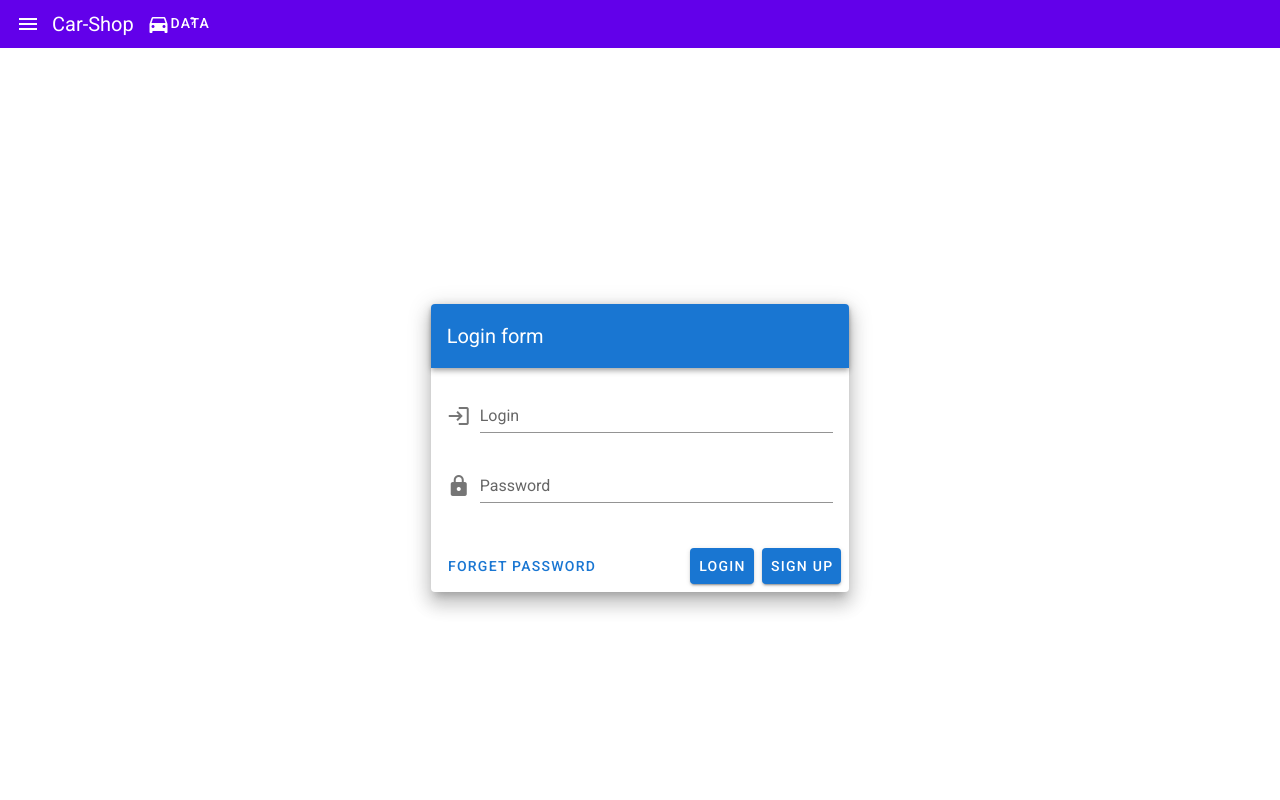
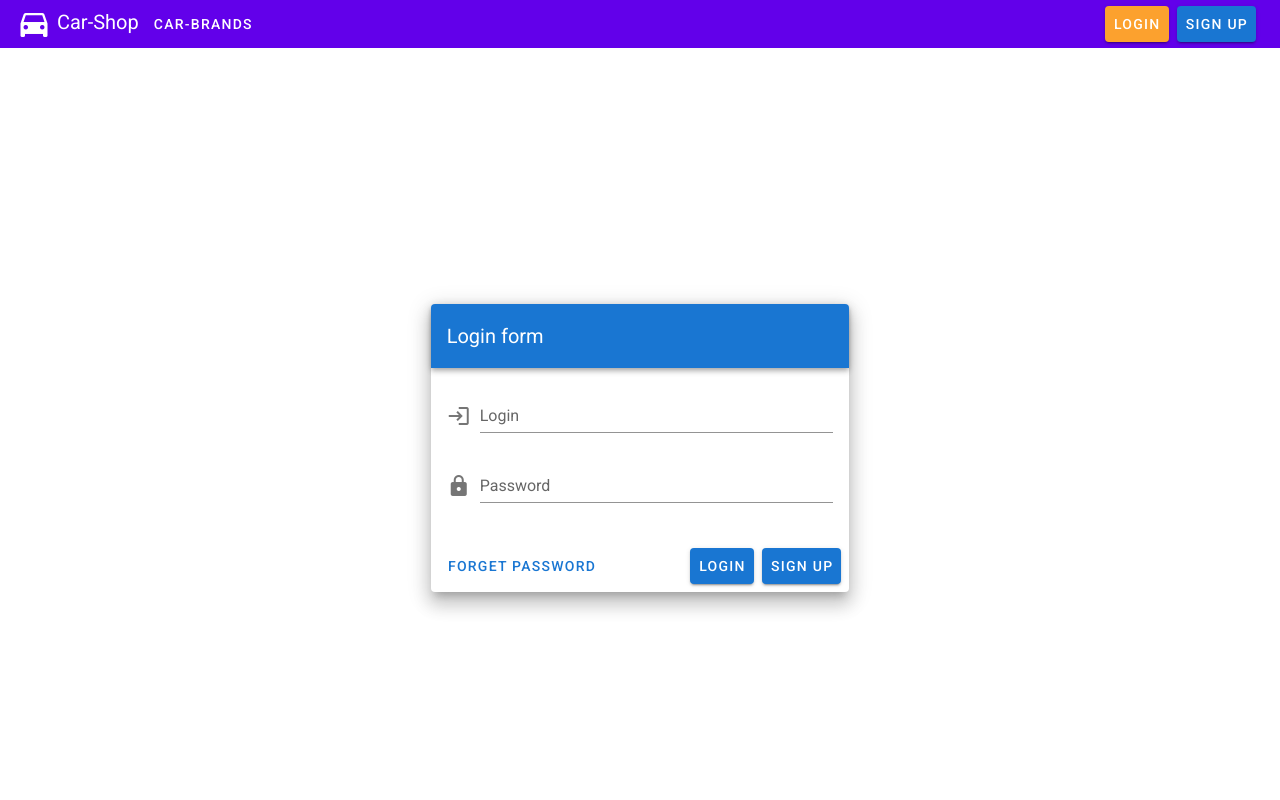
Before and after one commit to vihang2k23/Car-shop, a Vue app: page /login in a window 1280 px wide. Shown: the top 800 px of the page. Built offline with nearby package versions, Linux system fonts and the light colour scheme.

Commit message:
forgetpage_otppage_setpasspage_design_done

```diff
--- a/package.json
+++ b/package.json
@@ -15,6 +15,7 @@
     "jquery": "^3.6.3",
     "normalize.css": "^8.0.1",
     "popper.js": "^1.16.1",
+    "sweetalert2": "^11.7.3",
     "vee-validate": "^3.4.15",
     "vue": "^2.6.14",
     "vue-range-slider": "^0.6.0",
--- a/src/components/Navbar/Navbar.vue
+++ b/src/components/Navbar/Navbar.vue
@@ -1,18 +1,19 @@
 <template>
   <div>
     <v-app-bar color="deep-purple accent-4" dense dark>
-      <v-app-bar-nav-icon></v-app-bar-nav-icon>
 
 
-       <!-- For Home Page -->
-      <router-link to="/" class="text-decoration-none text-white">
-        <v-toolbar-title>Car-Shop</v-toolbar-title>
+
+      <!-- For Home Page -->
+      <router-link to="/" class="text-decoration-none text-white mr-5" >
+
+        <v-toolbar-title><v-icon large>mdi-car</v-icon>&nbsp;Car-Shop</v-toolbar-title>
       </router-link>
 
-      <v-menu bottom>
-        <template v-slot:activator="{ on, attrs }">
+      <v-menu bottom  >
+        <template v-slot:activator="{ on, attrs }" >
           <v-btn icon v-bind="attrs" v-on="on" class="ml-5">
-            <v-content> <v-icon medium>mdi-car</v-icon>Data</v-content>
+           Car-Brands
           </v-btn>
         </template>
 
@@ -22,25 +23,27 @@
             <v-subheader>Car Categories</v-subheader>
             <v-list-item-group v-model="selectedItem" color="primary">
               <v-list-item v-for="item in brands_name" :key="item.length">
-                <v-list-item-title
-                  @click="redirect(item.carName)"
-                  class="text-dark"
-                >
+                <v-list-item-title @click="redirect(item.carName)" class="text-dark">
                   <v-list-item-icon>
                     <v-icon>mdi-car</v-icon>
                   </v-list-item-icon>
 
-                  {{ item.carName }}</v-list-item-title
-                >
+                  {{ item.carName }}</v-list-item-title>
               </v-list-item>
             </v-list-item-group>
           </v-list>
-        </v-card> </v-menu
-      >ˀ
+        </v-card> </v-menu>
+        <v-spacer></v-spacer>
+          <v-card-actions>
+
+                         <v-btn color="warning " to="/login">Login</v-btn>
+                         <v-btn color="primary" to="/signup">Sign Up</v-btn>
+                      </v-card-actions>
+
     </v-app-bar>
   </div>
 </template>
-  <script>
+<script>
 
 import brands from "../../json/cars.json";
 export default {
--- a/src/json/cars_details.json
+++ b/src/json/cars_details.json
@@ -34,7 +34,7 @@
         "fuel":"Petrol"
     },
     {
-        "id": 3 ,
+        "id": 4 ,
         "name" : "Honda",
         "modal" : "Honda JAQQ",
         "price" :"8,25,000.00",
--- a/src/main.js
+++ b/src/main.js
@@ -7,9 +7,11 @@ import "bootstrap/dist/css/bootstrap.min.css";
 import "normalize.css";
 import vuetify from './plugins/vuetify'
 
+
 import { ValidationProvider } from 'vee-validate';
 Vue.config.productionTip = false
 Vue.component('ValidationProvider', ValidationProvider);
+
 export const bus = new Vue()
 new Vue({
 
@@ -18,9 +20,6 @@ new Vue({
   vuetify,
   render: h => h(App),
   router,
-  watch:{
-    '$route' (to) {
-       if(to.currentRoute.meta.reload==true){window.location.reload()}
-  }
-}
+
+
 }).$mount('#app')
--- a/src/router/index.js
+++ b/src/router/index.js
@@ -8,7 +8,9 @@ import AddCarDetails from "../views/addcardetails/AddCarDetails.vue"
 import EditCarDetails from "../views/editdetails/EditCarDetails.vue"
 import Login from "../views/login/Login.vue"
 import NotFound from "../views/error/NotFoundPage.vue"
-
+import Forget from "../views/forgetpage/ForgetPage.vue"
+import OtpPage from "../views/otppage/OtpPage.vue"
+import SetPassWord from "../views/setpasswordpage/SetPassPage.vue"
 Vue.use(VueRouter)
 
 const routes = [
@@ -54,20 +56,39 @@ const routes = [
     path:'/login',
     name:"login",
     component: Login,
+
+  },
+  {
+    path:'/signup',
+    name:'signup',
+    component:Signup,
     meta: {
       auth: true
   }
   },
   {
-    path:'/signup',
-    name:'signup',
-    component:Signup
+    path:'/forget',
+    name:'forget',
+    component:Forget,
+
+  },
+  {
+    path:'/otppage',
+    name:"otppage",
+    component:OtpPage,
+
+  },
+  {
+    path:"/setpassword",
+    name:"setpassword",
+    component:SetPassWord,
   },
 {
   path:'/*',
   name:"error",
   component:NotFound
-}
+},
+
 ]
 
 const router = new VueRouter({
--- a/src/views/login/Login.vue
+++ b/src/views/login/Login.vue
@@ -10,25 +10,15 @@
                      </v-toolbar>
                      <v-card-text>
                         <v-form>
-                            <v-text-field
-                               prepend-icon="mdi-login"
-                               name="login"
-                               label="Login"
-                               type="text"
-                            ></v-text-field>
-                            <v-text-field
-                               id="password"
-                               prepend-icon="mdi-lock"
-                               name="password"
-                               label="Password"
-                               type="password"
-                            ></v-text-field>
+                           <v-text-field prepend-icon="mdi-login" name="login" label="Login" type="text"></v-text-field>
+                           <v-text-field id="password" prepend-icon="mdi-lock" name="password" label="Password"
+                              type="password"></v-text-field>
                         </v-form>
                      </v-card-text>
                      <v-card-actions>
-                        <v-btn text color="primary" to="/">Forget Password</v-btn>
+                        <v-btn text color="primary" @click="forgetpage()">Forget Password</v-btn>
                         <v-spacer></v-spacer>
-                         <v-btn color="primary" to="/">Login</v-btn>
+                        <v-btn color="primary" @click="alert()">Login</v-btn>
                         <v-btn color="primary" to="/signup">Sign Up</v-btn>
                      </v-card-actions>
                   </v-card>
@@ -40,9 +30,37 @@
 </template>
 
 <script>
+import Swal from 'sweetalert2'
 export default {
    name: 'LoginView',
+   methods: {
+      alert() {
+         Swal.fire({
+            position: 'top-end',
+            icon: 'success',
+            title: "Login Successfully",
+            showConfirmButton: false,
+            timer: 1500
+         })
+         this.$router.push("/")
+      },
+      forgetpage() {
+         Swal.fire({
+            title: 'Are you sure to Forget Your Password?',
 
+            icon: 'warning',
+            showCancelButton: true,
+            confirmButtonColor: '#3085d6',
+            cancelButtonColor: '#d33',
+            confirmButtonText: 'Yes'
+         }).then((result) => {
+            if (result.isConfirmed) {
+               this.$router.push("/forget")
+            }
+         })
+
+      }
+   }
 };
 </script>
 
--- a/src/views/signup/SignUp.vue
+++ b/src/views/signup/SignUp.vue
@@ -6,7 +6,7 @@
                <v-flex xs12 sm8 md4>
                   <v-card class="elevation-12">
                      <v-toolbar dark color="primary">
-                        <v-toolbar-title>Login form</v-toolbar-title>
+                        <v-toolbar-title>Sign-Up Page </v-toolbar-title>
                      </v-toolbar>
                      <v-card-text>
                         <v-form>
@@ -53,7 +53,7 @@
                         </v-form>
                      </v-card-text>
                      <v-card-actions>
-
+                        <v-btn   color="primary" @click="alert()">Sign up</v-btn>
                         <v-spacer></v-spacer>
                         Already have an account?
                         <v-btn  text color="primary" to="/login">Login</v-btn>
@@ -68,9 +68,21 @@
 </template>
 
 <script>
+  import Swal from 'sweetalert2'
 export default {
    name: 'SignUp',
-
+   methods:{
+    alert(){
+   Swal.fire({
+  position: 'top-end',
+  icon: 'success',
+  title: "Sign-up Successfully",
+  showConfirmButton: false,
+  timer: 1500
+})
+this.$router.push("/login")
+    }
+  }
 };
 </script>
 
```
Also changed, not shown: 1 other file (tests, documents, lock files or other folders). Lines whose indentation alone changed are shown as unchanged.
